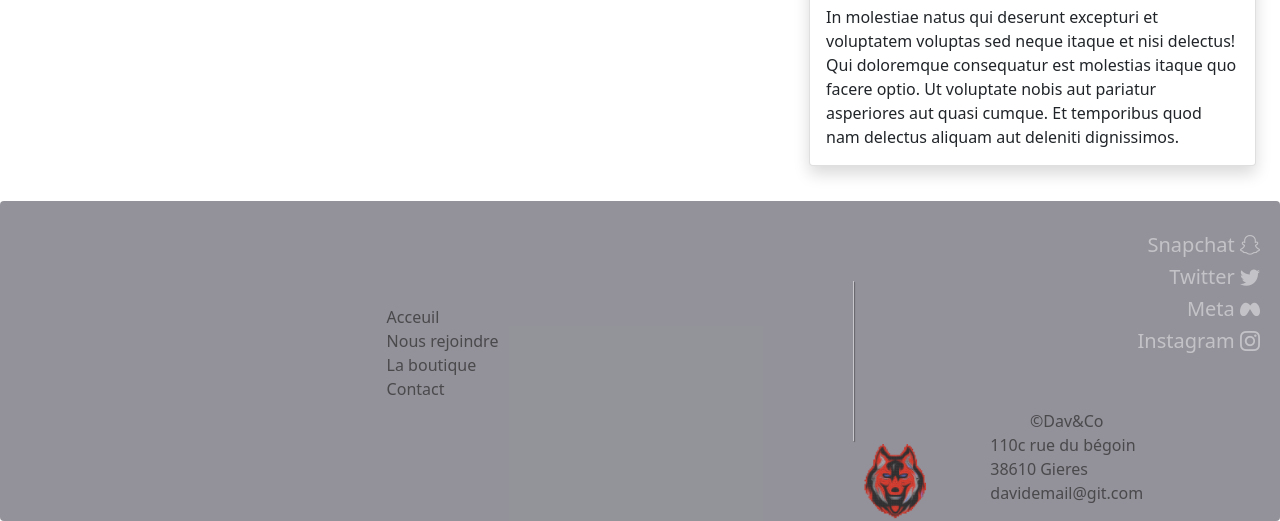
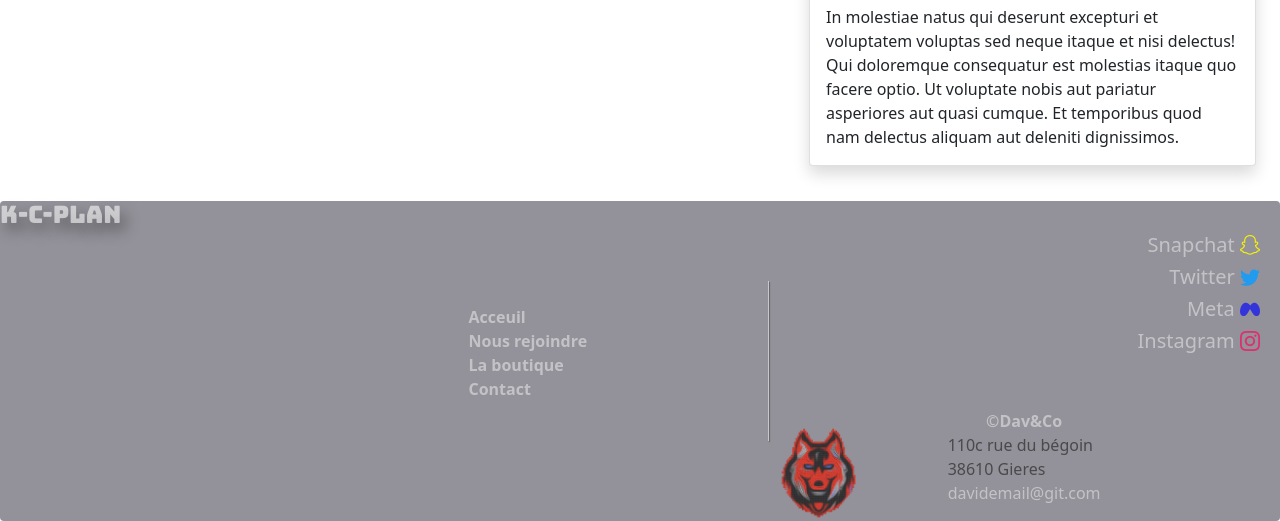
Before and after one commit to Boublo/karate-plan, a website: page index.html in a window 1280 px wide. Shown: the part 1961-2482 px from the top of the page. Drawn offline with Linux system fonts and the light colour scheme.

Commit message:
add menu-footer and color social

```diff
--- a/index.html
+++ b/index.html
@@ -163,12 +163,15 @@
     </main>
   </div>
   <footer class="rounded">
+    <div class="title-footer">
+      <h4>K-C-Plan</h4>
+    </div>
     <nav class="from">
       <ul>
-        <li>Acceuil</li>
-        <li>Nous rejoindre</li>
-        <li>La boutique</li>
-        <li>Contact</li>
+        <li><a href="#">Acceuil</a></li>
+        <li><a href="#">Nous rejoindre</a></li>
+        <li><a href="#">La boutique</a></li>
+        <li><a href="#">Contact</a></li>
       </ul>
     </nav>
 
@@ -176,30 +179,34 @@
 
     <div class="icon">
       <h5>
-        <a href="#">Snapchat</a>
-        <i class="bi bi-snapchat icon-style"></i>
+        <a href="#" class="snap">Snapchat
+          <i class="bi bi-snapchat"></i>
+        </a>
       </h5>
       <h5>
-        <a href="#">Twitter</a>
-        <i class="bi bi-twitter icon-style"></i>
+        <a href="#" class="twitter">Twitter
+          <i class="bi bi-twitter"></i>
+        </a>
       </h5>
       <h5>
-        <a href="#">Meta</a>
-        <i class="bi bi-meta icon-style"></i>
+        <a href="#" class="meta">Meta
+          <i class="bi bi-meta"></i>
+        </a>
       </h5>
       <h5>
-        <a href="#">Instagram</a>
-        <i class="bi bi-instagram icon-style"></i>
+        <a href="#" class="insta">Instagram
+          <i class="bi bi-instagram"></i>
+        </a>
       </h5>
 
     </div>
 
     <div class="copy">
-      <span>&copy;Dav&Co</span>
+      <a href="#"><span class="copy-title">&copy;Dav&Co</span></a>
       <p>
           110c rue du bégoin <br>
           38610 Gieres <br>
-          davidemail@git.com
+          <a href="mailto: davidemail@git.com">davidemail@git.com</a>
       </p>
     </div>
 
--- a/style.scss
+++ b/style.scss
@@ -9,6 +9,10 @@ $promo: rgba(248, 163, 4, 0.801);
 $footer-color: rgba(53, 52, 66, 0.534);
 $footer-line-color:rgba(255, 255, 255, 0.493);
 $color-a-footer: rgba(255, 255, 255, 0.452);
+$meta-color:rgba(0, 0, 255, 0.644);
+$twitter-color:rgb(32,155,240);
+$insta-color: rgb(220,49,111);
+$snap-color: rgb(247,244,0);
 
 body {
   border: 0;
@@ -114,12 +118,18 @@ footer {
   height: 20rem;
   margin-top: 35px;
   grid-template-areas:
-  "from lin ico"
-  "from lin copi";
+  "title-footer from lin ico"
+  "title-footer from lin copi";
   grid-template-rows: 1fr 1fr;
-  grid-template-columns: 2fr 0.001fr 1fr;
+  grid-template-columns: 0.5fr 1fr 0.001fr 1fr;
   background: $footer-color;
   color: rgba(7, 5, 3, 0.521);
+
+    .title-footer {
+      color: rgba(255, 255, 255, 0.582);
+      font-family: 'Bungee', cursive;
+      text-shadow: 5px 8px 15px rgba(0, 0, 0, 0.384);
+    }
 
     div.copy {
       display: flex;
@@ -139,6 +149,11 @@ footer {
       flex-direction: column;
       justify-content: center;
       align-items: center;
+      font-weight: bold;
+
+      a:hover {
+        color: whitesmoke;
+      }
     }
 
     div.line {
@@ -161,6 +176,38 @@ footer {
       color: $color-a-footer;
     }
 }
-.icon-style {
-  color: $color-a-footer;
+.meta {
+  &:hover {
+    color: $meta-color;
+  }
+  i {
+    color: $meta-color;
+  }
 }
+.snap {
+  &:hover {
+    color: $snap-color;
+  }
+  i {
+    color: $snap-color;
+  }
+}
+.twitter {
+  &:hover {
+    color: $twitter-color;
+  }
+  i {
+    color: $twitter-color;
+  }
+}
+.insta {
+  &:hover {
+    color: $insta-color;
+  }
+  i {
+    color: $insta-color;
+  }
+}
+.copy-title {
+  font-weight: bold;
+}
```
Also changed, not shown: style.css, 1 other file.
